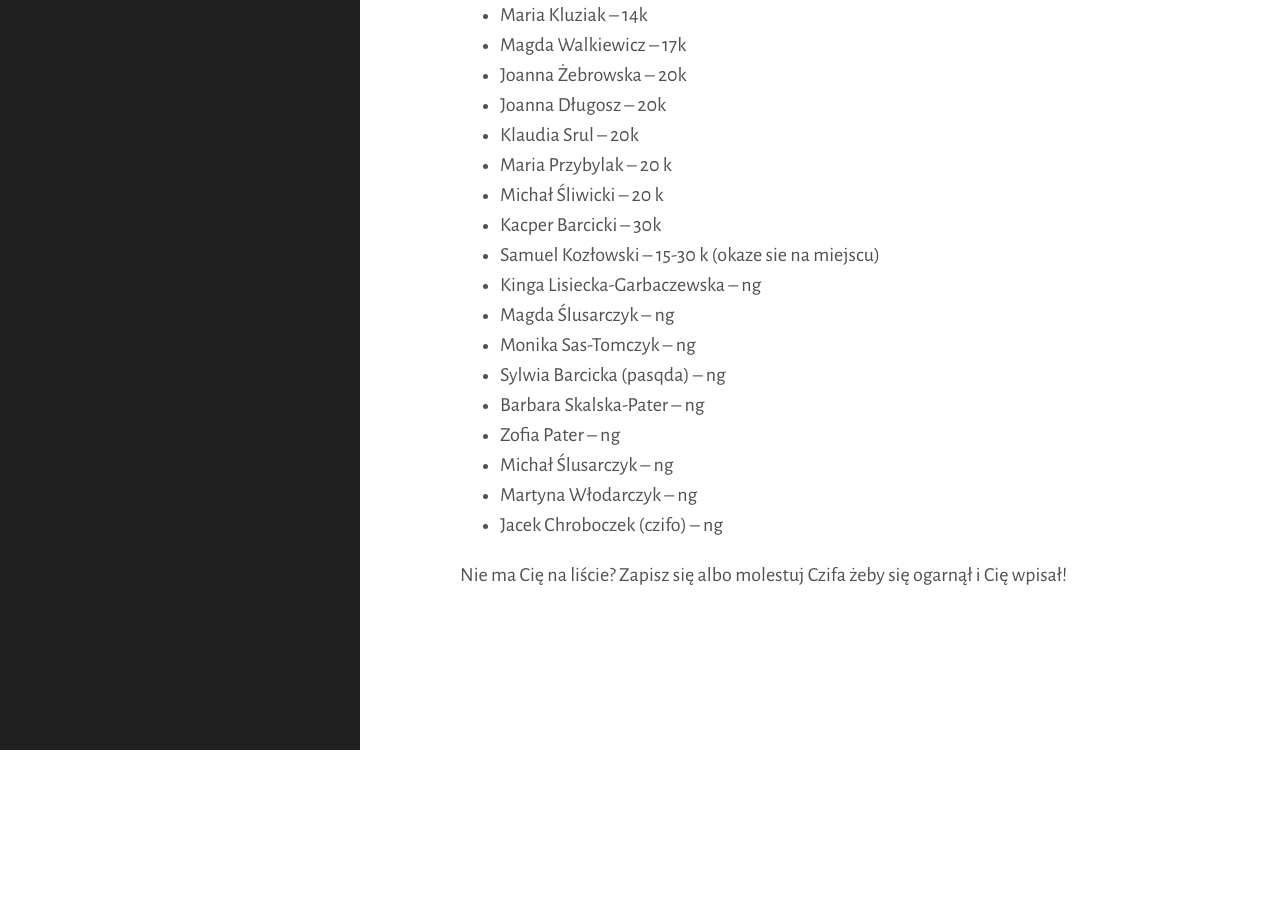
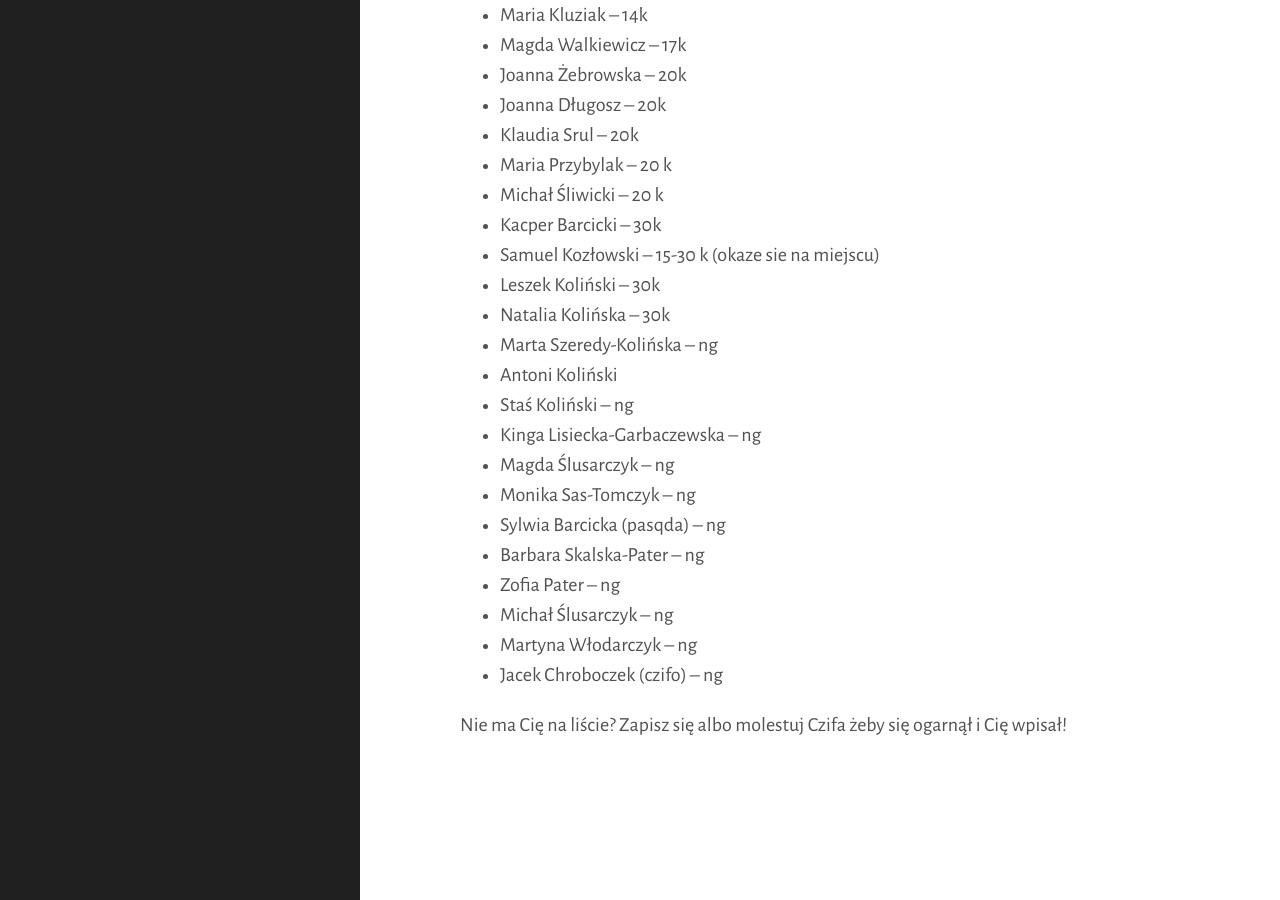
Before and after one commit to tasuki/lsg, a Jekyll site: the page built from zarejestrowani.md, in a window 1280 px wide and 900 px high, scrolled down 1530 px. Built offline with Jekyll 4.4.1, drawn with Linux system fonts in a browser that asks for light colours; nearby versions of some CDN libraries; before the commit the page ends 2280 px from its top, so only the background shows below that.

Commit message:
Update zarejestrowani.md

```diff
--- a/zarejestrowani.md
+++ b/zarejestrowani.md
@@ -61,6 +61,11 @@ Zarejestrowani uczestnicy (mniej więcej wg siły):
 - Michał Śliwicki -- 20 k
 - Kacper Barcicki -- 30k
 - Samuel Kozłowski --  15-30 k (okaze sie na miejscu)
+- Leszek Koliński -- 30k
+- Natalia Kolińska -- 30k
+- Marta Szeredy-Kolińska -- ng
+- Antoni Koliński
+- Staś Koliński -- ng
 - Kinga Lisiecka-Garbaczewska -- ng
 - Magda Ślusarczyk -- ng
 - Monika Sas-Tomczyk -- ng
```
